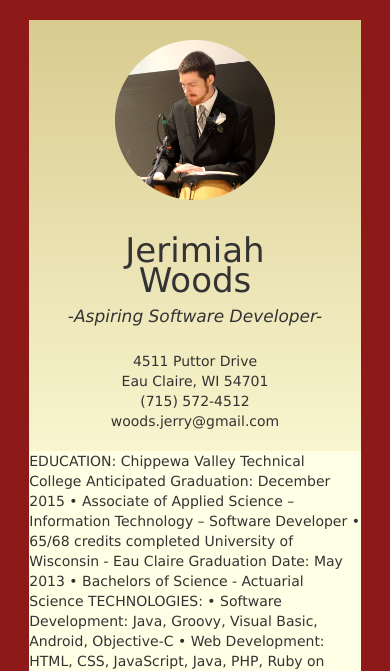
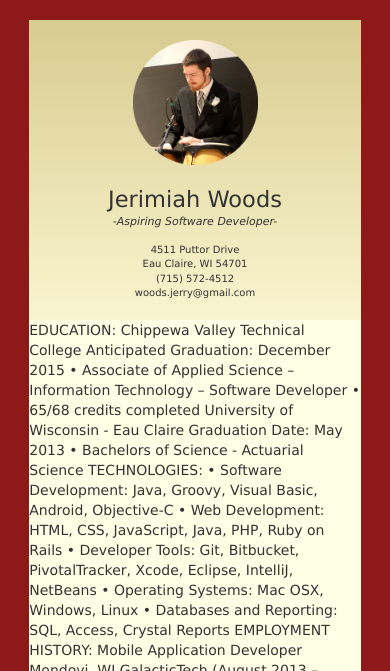
Before and after one commit to disciple520/jerimiahwoods.com, a PHP site: page / in a window 390 px wide. Shown: the top 671 px of the page. Run offline with PHP 8.4, Linux system fonts and the light colour scheme; some libraries are stand-ins or nearby versions.

Commit message:
Style header for 320px mobile

```diff
--- a/css/main.css
+++ b/css/main.css
@@ -135,7 +135,12 @@ body {
   line-height: 30px;
   text-align: center;
   font-size: 34px;
+}
 
+#name span {
+  font-style: italic;
+  font-size:17px;
+  text-align: center;
 }
 
 #pic {
@@ -149,12 +154,6 @@ body {
 #resume {
   background-color: #FFFFE6;
   clear: both;
-}
-
-#name span {
-  font-style: italic;
-  font-size:17px;
-  text-align: center;
 }
 
 @media(max-width:992px){
@@ -174,6 +173,30 @@ body {
   #contact {
     margin-top: 20px;
   }
+}
+
+@media(max-width:400px){
+
+  #pic {
+    height: 125px;
+    width: 125px;
+  }
+
+  #name {
+    font-size: 22.5px;
+    line-height: 18px;
+    margin-top: 25px;
+  }
+
+  #name span {
+    font-size: 11px
+  }
+
+  #contact {
+    font-size: 10px;
+    margin-top: 12px;
+  }
+
 }
 
 
```
